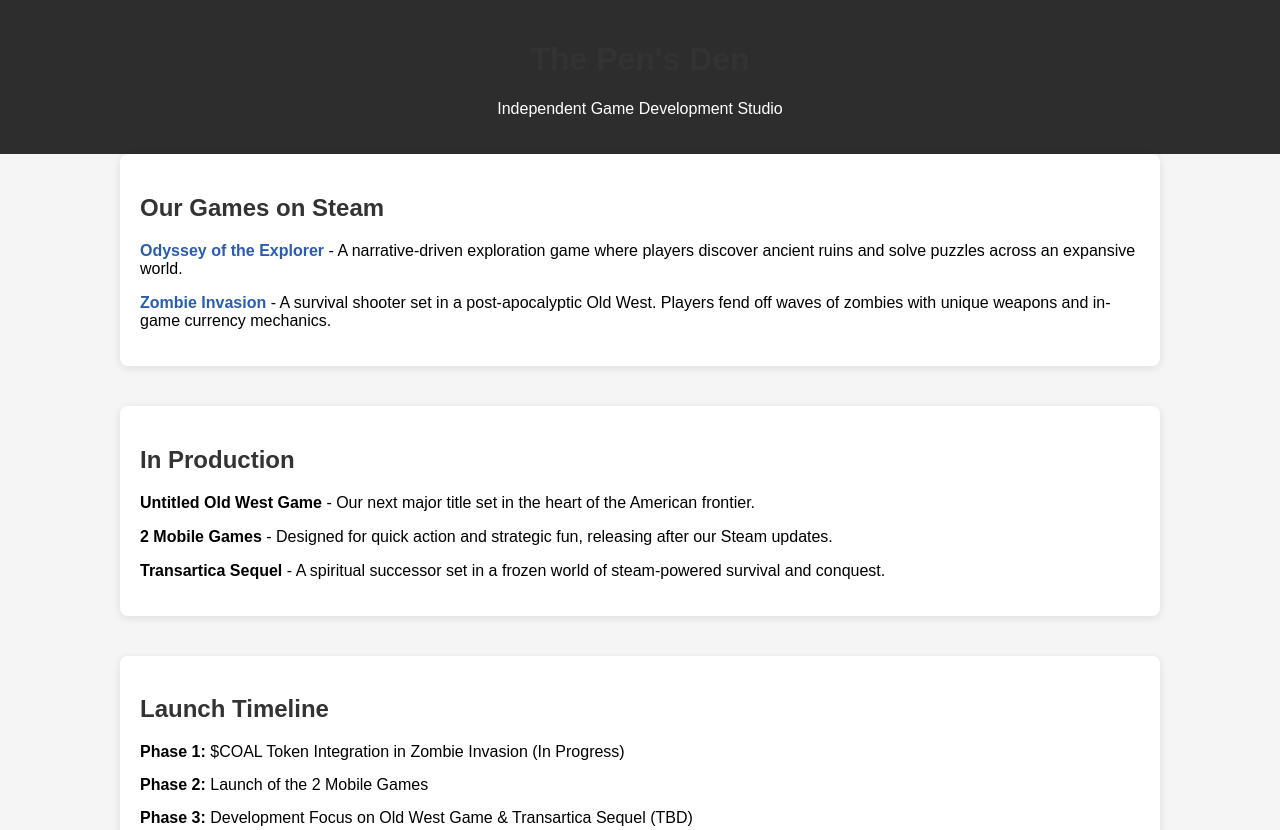
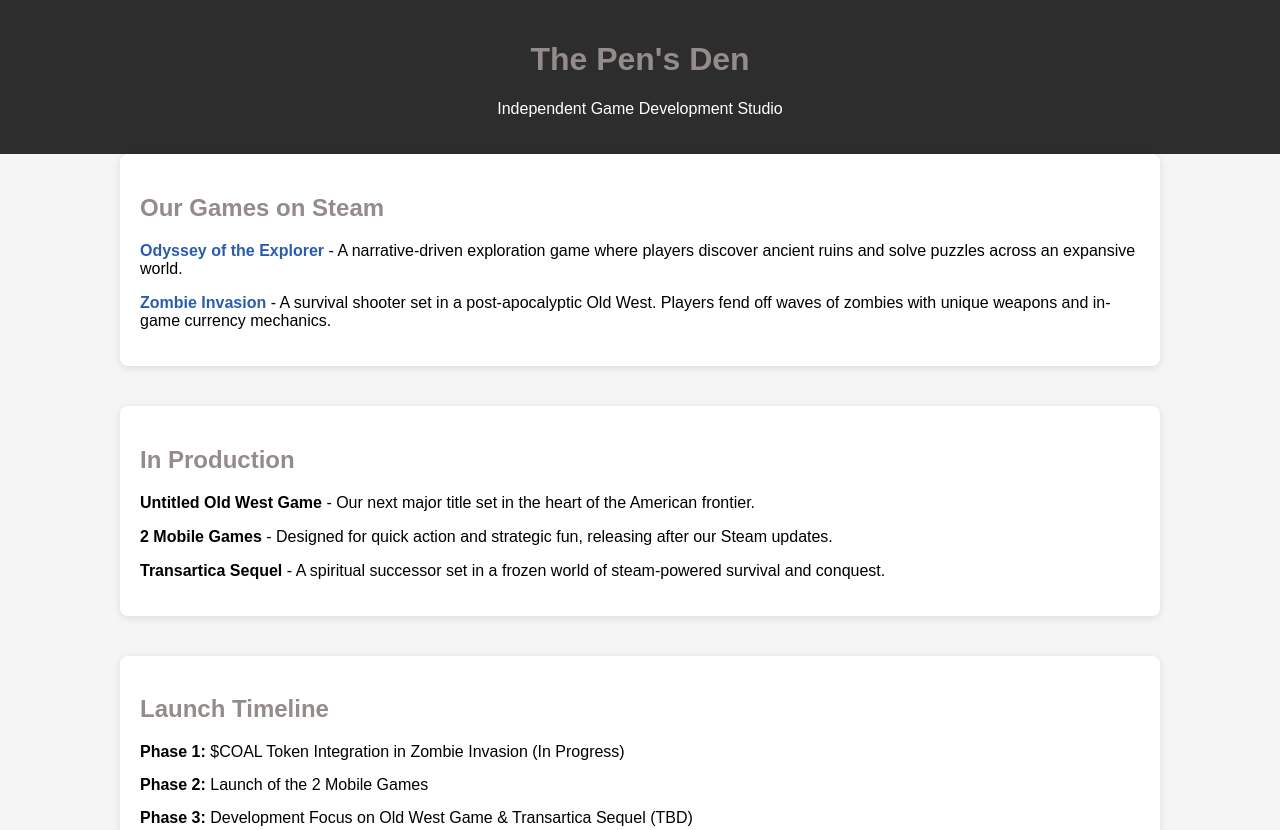
Before and after one commit to Audiemar/thepensden.github.io, a plain HTML site: page index.html in a window 1280 px wide. Shown: the top 830 px of the page. Drawn offline with Linux system fonts and the light colour scheme.

Commit message:
Update index.html
Change color on h2

```diff
--- a/index.html
+++ b/index.html
@@ -8,7 +8,7 @@
     body { font-family: Arial, sans-serif; background: #f5f5f5; margin: 0; padding: 0; }
     header { background-color: #2d2d2d; color: white; padding: 20px; text-align: center; }
     section { padding: 40px 20px; max-width: 1000px; margin: auto; }
-    h1, h2 { color: #333; }
+    h1, h2 { color: #948b8b; }
     .games-summary, .timeline, .contact { background: white; margin-bottom: 40px; padding: 20px; border-radius: 8px; box-shadow: 0 2px 8px rgba(0,0,0,0.1); }
     .timeline ul { list-style: none; padding-left: 0; }
     .timeline li { margin: 15px 0; }
```
